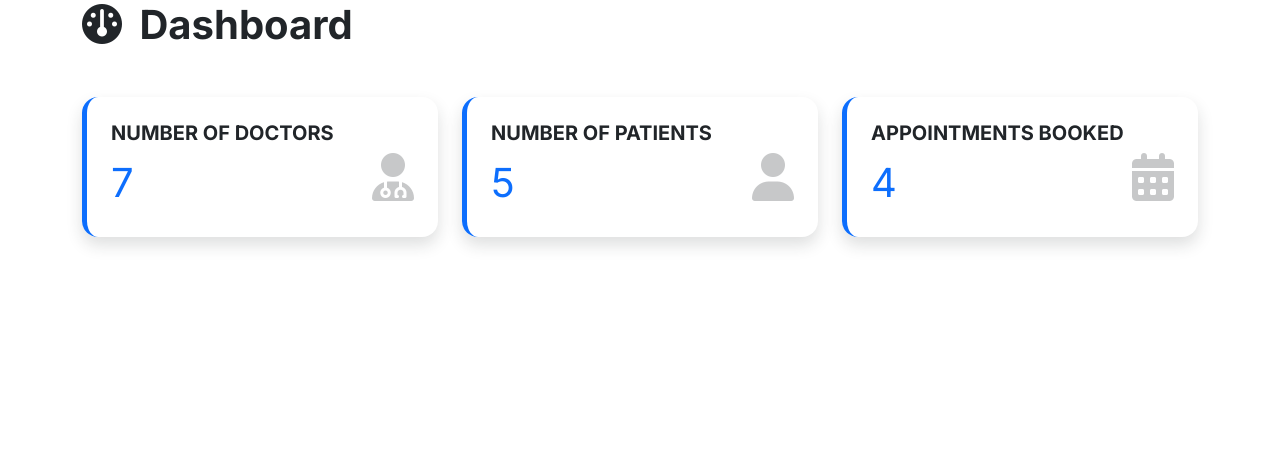
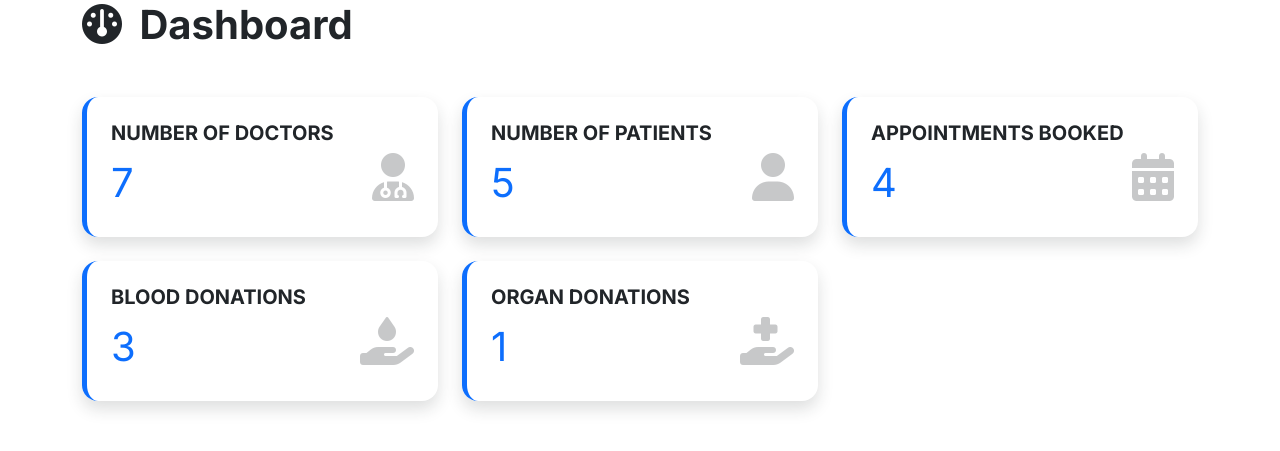
Before and after one commit to MeFaisalAnsari/doctor_patient_portal, a PHP site: page /admin/ in a window 1280 px wide. Shown: the part 281-732 px from the top of the page. Run offline with PHP 8.4, Linux system fonts and the light colour scheme; a user stored in the database is signed in; data comes from the database, SQL or seed files in the repository; tables that the repository leaves empty hold one stand-in row (values such as "Sample post").

Commit message:
updated dashboard of admin

```diff
--- a/admin/index.php
+++ b/admin/index.php
@@ -1,19 +1,25 @@
 <?php include("includes/header.php") ?>
 <?php
-$patient_query = mysqli_query($con, "SELECT * FROM patients");
-$patient_count = mysqli_num_rows($patient_query);
+$query = mysqli_query($con, "SELECT * FROM patients");
+$patient_count = mysqli_num_rows($query);
 
-$doctor_query = mysqli_query($con, "SELECT * FROM doctors WHERE status = '1'");
-$doctor_count = mysqli_num_rows($doctor_query);
+$query = mysqli_query($con, "SELECT * FROM doctors");
+$doctor_count = mysqli_num_rows($query);
 
-$appointment_query = mysqli_query($con, "SELECT * FROM appointments");
-$appointment_count = mysqli_num_rows($appointment_query);
+$query = mysqli_query($con, "SELECT * FROM appointments");
+$appointment_count = mysqli_num_rows($query);
+
+$query = mysqli_query($con, "SELECT * FROM blood_donation");
+$blood_donation_count = mysqli_num_rows($query);
+
+$query = mysqli_query($con, "SELECT * FROM organ_donation");
+$organ_donation_count = mysqli_num_rows($query);
 ?>
 
 <div class="container my-5">
     <h1><i class="fa-solid fa-dashboard me-2"></i> Dashboard</h1>
 </div>
-<div class="container">
+<div class="container mb-5">
     <div class="row">
         <div class="col-md-4 col-12">
             <div class="shadow rounded-4 border-start border-5 border-primary p-4">
@@ -42,6 +48,24 @@ $appointment_count = mysqli_num_rows($appointment_query);
                 </div>
             </div>
         </div>
+        <div class="col-md-4 col-12 mt-4">
+            <div class="shadow rounded-4 border-start border-5 border-primary p-4">
+                <h5 class="text-uppercase">Blood Donations</h5>
+                <div class="d-flex justify-content-between">
+                    <span class="fs-1 text-primary"><?php echo $blood_donation_count ?></span>
+                    <i class="fa-solid fa-hand-holding-droplet fa-3x text-dark text-opacity-25"></i>
+                </div>
+            </div>
+        </div>
+        <div class="col-md-4 col-12 mt-4">
+            <div class="shadow rounded-4 border-start border-5 border-primary p-4">
+                <h5 class="text-uppercase">Organ Donations</h5>
+                <div class="d-flex justify-content-between">
+                    <span class="fs-1 text-primary"><?php echo $organ_donation_count ?></span>
+                    <i class="fa-solid fa-hand-holding-medical fa-3x text-dark text-opacity-25"></i>
+                </div>
+            </div>
+        </div>
     </div>
 </div>
 
```
